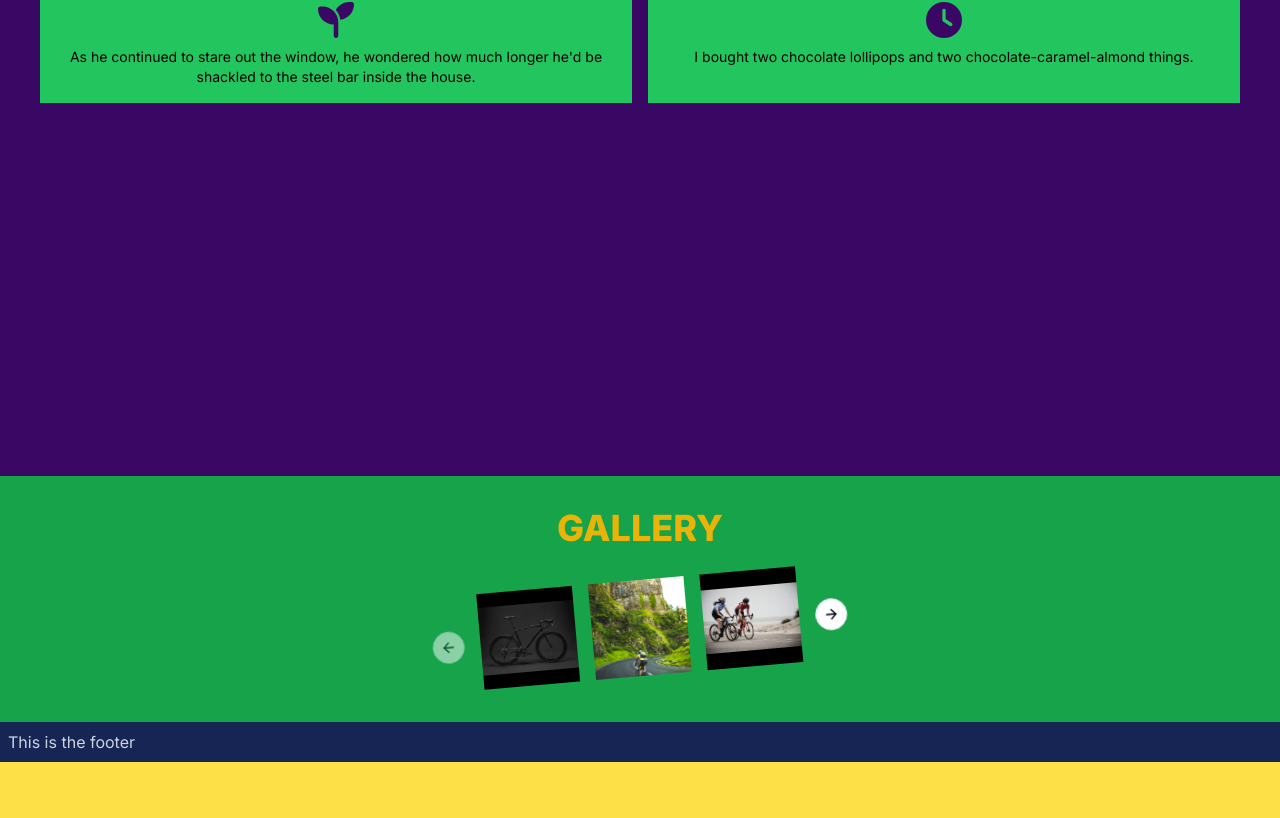
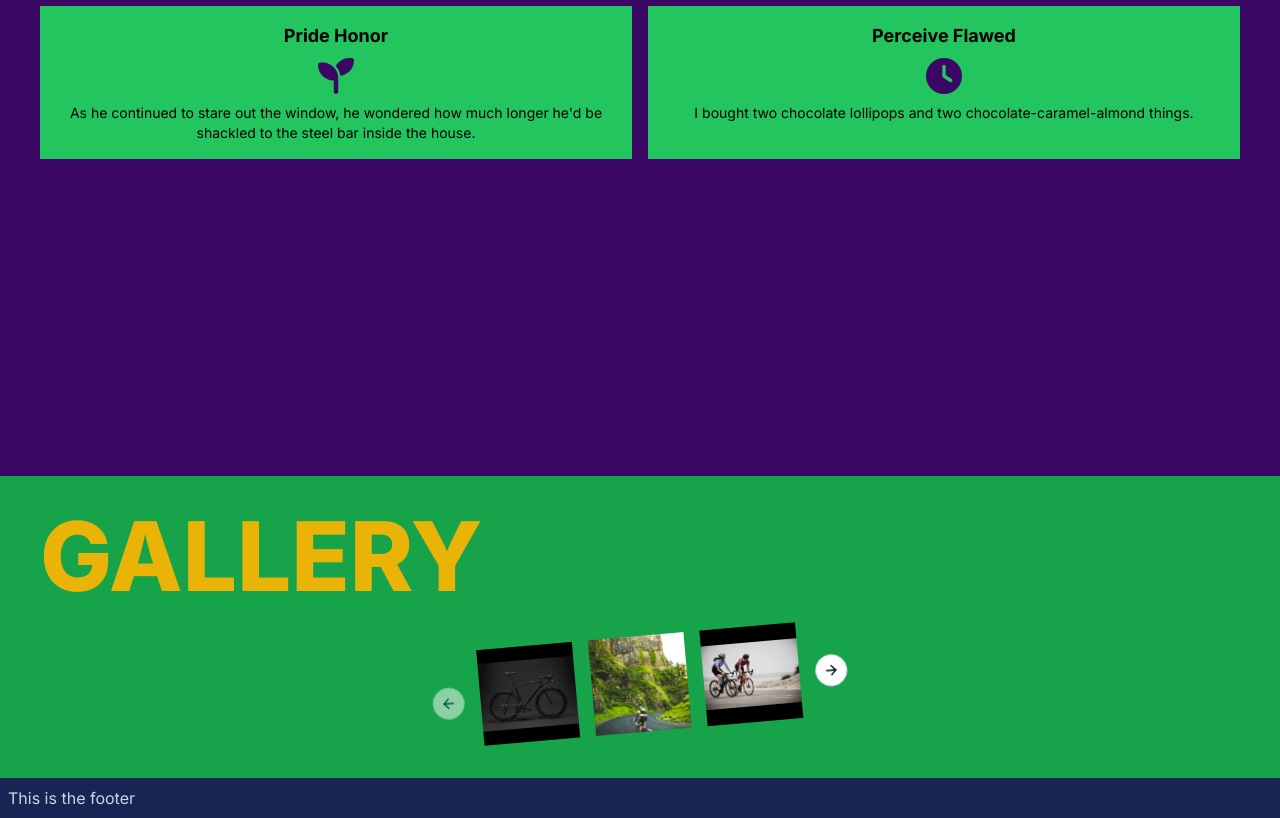
Before and after one commit to shiba517/framermotion, a Next.js app in the folder bike/: page / in a window 1280 px wide. Shown: the part 1164-1982 px from the top of the page. Before the commit the page ends 1926 px from the top, so only its background shows below. Built offline with nearby package versions, Linux system fonts and the light colour scheme.

Commit message:
index title updated

```diff
--- a/bike/components/IndexTitle.tsx
+++ b/bike/components/IndexTitle.tsx
@@ -7,8 +7,9 @@ type TIndexTitle = {
 
 const IndexTitle = ({title, subTitle}: TIndexTitle) => {
   return (
-    <div className='py-8'>
-      <h2 className='text-4xl font-extrabold uppercase text-yellow-500'>{title}</h2>
+    <div className='py-8 text-start'>
+      <h2 className='text-8xl font-extrabold uppercase text-yellow-500'>{title}</h2>
+      {/* <p className='text-lg font-bold'>Lorem ipsum dolor sit amet consectetur adipisicing elit. Accusamus provident culpa </p> */}
     </div>
   );
 }
--- a/bike/components/ShadComponents/ShadCarousel.tsx
+++ b/bike/components/ShadComponents/ShadCarousel.tsx
@@ -20,7 +20,7 @@ const v1 = {
 
 const ShadCarousel = () => {
   return (
-    <div className='bg-green-600 pb-10 text-center'>
+    <div className='bg-green-600 px-10 pb-10 text-center'>
       <IndexTitle title={"Gallery"}></IndexTitle>
 
       <motion.div
```
